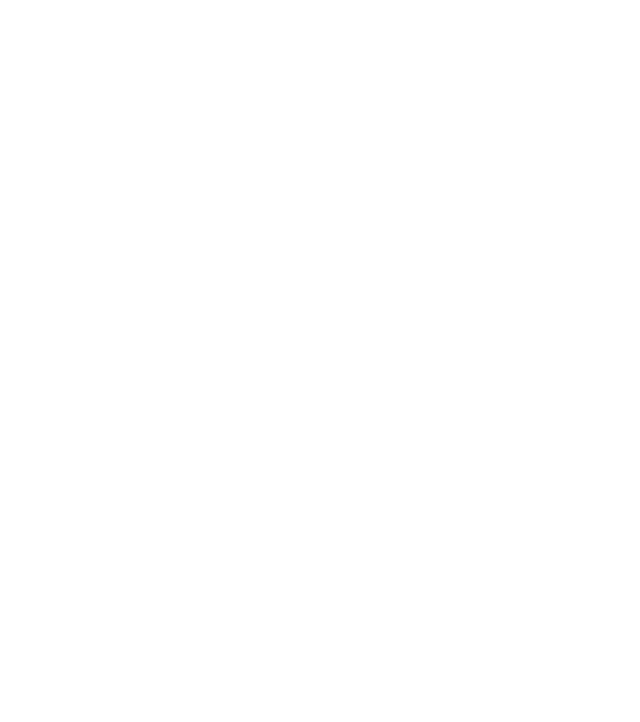
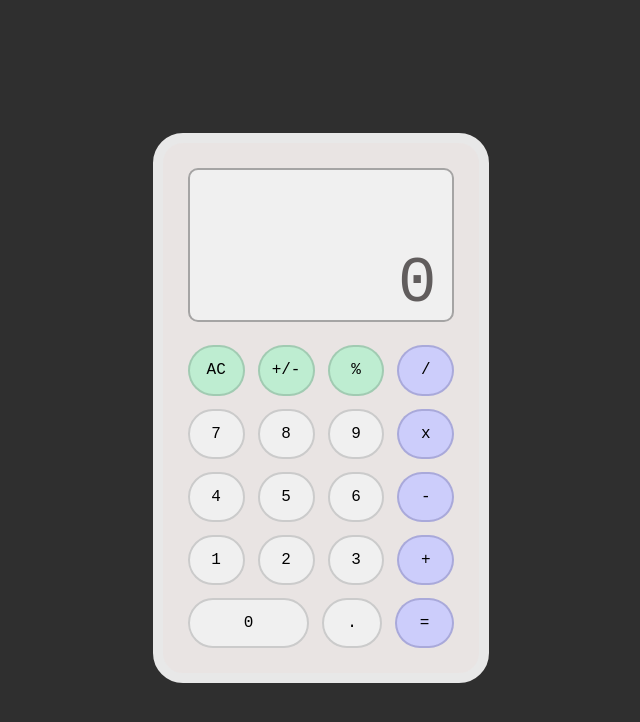
Before and after one commit to Brrunswick/calculator, a plain HTML site: page index.html in a window 1280 px wide. Shown: the whole page, without its empty margins (319-959 px from the left). Drawn offline with Linux system fonts and the light colour scheme.

Commit message:
updated html and css to have the broswer display of the calculator complete - only JS to go

```diff
--- a/index.html
+++ b/index.html
@@ -7,7 +7,76 @@
     <link rel="stylesheet" href="styles.css">
 </head>
 <body>
-
+    <div class="calculator">
+        <div class="screen"><div class="screenText">0</div></div>
+        <div class="row">
+            <div class="button">
+                <button id="clear" class="grey">AC</button>
+            </div>
+            <div class="button">
+                <button id="plusmis" class="grey">+/-</button>
+            </div>
+            <div class="button">
+                <button id="percent" class="grey">%</button>
+            </div>
+            <div class="button">
+                <button id="divide" class="orange">/</button>
+            </div>
+        </div>
+        <div class="row">
+            <div class="button">
+                <button id="7">7</button>
+            </div>
+            <div class="button">
+                <button id="8">8</button>
+            </div>
+            <div class="button">
+                <button id="9">9</button>
+            </div>
+            <div class="button">
+                <button id="multiply" class="orange">x</button>
+            </div>
+        </div>
+        <div class="row">
+            <div class="button">
+                <button id="4">4</button>
+            </div>
+            <div class="button">
+                <button id="5">5</button>
+            </div>
+            <div class="button">
+                <button id="6">6</button>
+            </div>
+            <div class="button">
+                <button id="subtract" class="orange">-</button>
+            </div>
+        </div>
+        <div class="row">
+            <div class="button">
+                <button id="1">1</button>
+            </div>
+            <div class="button">
+                <button id="2">2</button>
+            </div>
+            <div class="button">
+                <button id="3">3</button>
+            </div>
+            <div class="button">
+                <button id="add" class="orange">+</button>
+            </div>
+        </div>
+        <div class="row">
+            <div class="button zerobutton">
+                <button id="0">0</button>
+            </div>
+            <div class="button">
+                <button id="decimal">.</button>
+            </div>
+            <div class="button">
+                <button id="equals" class="orange">=</button>
+            </div>
+        </div>
+    </div>
 
     <script src="javascript.js"></script>
 </body>
--- a/styles.css
+++ b/styles.css
@@ -0,0 +1,101 @@
+body {
+    display:flex;
+    justify-content: center;
+    align-items: center;
+    height: 100vh;
+    background-color:rgb(47, 47, 47);
+    font-family: 'Courier New', Courier, monospace, sans-serif;
+    font-weight: 100;
+    overflow: hidden;
+}
+
+.calculator {
+    display: flex;
+    flex-direction: column;
+    background-color: rgb(233, 228, 227);
+    height: 60vh;
+    aspect-ratio: 1/1.8;
+    justify-content: stretch;
+    align-items: stretch;
+    padding: 25px;
+    gap: 13px;
+    border-radius: 30px;
+    border: 10px solid rgb(232, 232, 232);
+    overflow: hidden;
+}
+
+.row {
+    display: flex;
+    flex-grow: 1;
+    justify-content: space-evenly;
+    align-items: space-evenly;
+    gap: 13px;
+}
+
+.screen {
+    flex-grow: 3;
+    background-color: rgb(240, 240, 240);
+    margin-bottom: 10px;
+    border-radius: 10px;
+    display: flex;
+    justify-content: flex-end;
+    align-items: flex-end;
+    border: 2px solid rgb(165, 164, 164);
+}
+
+.button {
+    box-sizing: border-box;
+    flex-grow: 1;
+    border-radius: 1000px;
+    width: 20%;
+    display: flex;
+    justify-content: stretch;
+    align-items: stretch;
+}
+
+.zerobutton {
+    flex-grow: 11;
+}
+
+button {
+    flex-grow: 1;
+    border-radius: 80px;
+    border: 2px solid rgb(203, 203, 203);
+    background-color: rgb(240, 240, 240);
+    font-family: 'Courier New', Courier, monospace, sans-serif;
+    font-weight: 200;
+    font-size: 16px;
+}
+
+.screenText {
+    color: rgb(97, 93, 93);
+    font-size: 400%;
+    padding-right: 1rem;
+}
+
+button:hover {
+    border: 2px solid rgb(170, 170, 170);
+}
+
+.orange {
+    background-color: rgba(204, 205, 251, 0.983);
+    border-color: rgba(169, 169, 218, 0.983);
+}
+
+.grey {
+    background-color: rgba(189, 237, 209, 0.983);
+    border-color:  rgba(161, 203, 178, 0.983);
+}
+
+
+.grey:hover {
+    border-color:  rgba(133, 178, 151, 0.983);
+}
+
+.orange:hover {
+    border-color: rgba(136, 136, 184, 0.983);
+}
+
+.calculator:hover {
+    border: 10px solid rgb(242, 242, 242);
+}
```
